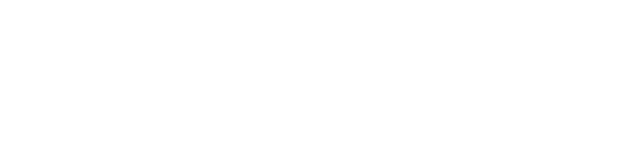
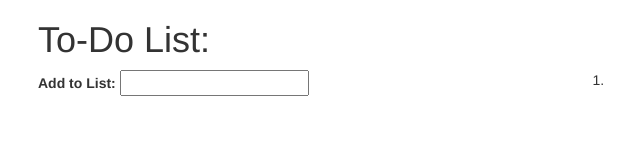
Before and after one commit to yvonnapc/intro-todolist, a plain HTML site: page index.html in a window 1280 px wide. Shown: the whole page, without its empty margins (32-672 px from the left). Drawn offline with Linux system fonts and the light colour scheme.

Commit message:
Add task spec along with function

```diff
--- a/index.html
+++ b/index.html
@@ -11,6 +11,23 @@
     <title></title>
   </head>
   <body>
+    <div class="container">
+      <h1>To-Do List:</h1>
+      <div class="row">
+
+        <div class="col-sm-6">
+          <form class="list">
+            <label for="input">Add to List:</label>
+              <input type="text" id="newTask"></input>
+          </form>
+        </div>
+
+        <ol id="showList">
+          <li>
+          </li>
+        </ol>
+      </div>
+    </div>
 
   </body>
 </html>
--- a/js/scripts.js
+++ b/js/scripts.js
@@ -1,5 +1,9 @@
-$(document).ready(function() {
+function Task (name) {
+  this.name = name;
+}
 
-
-
-});
+// $(document).ready(function() {
+//
+//
+//
+// });
```
Also changed, not shown: spec/specs.js (+14 -0 lines).
